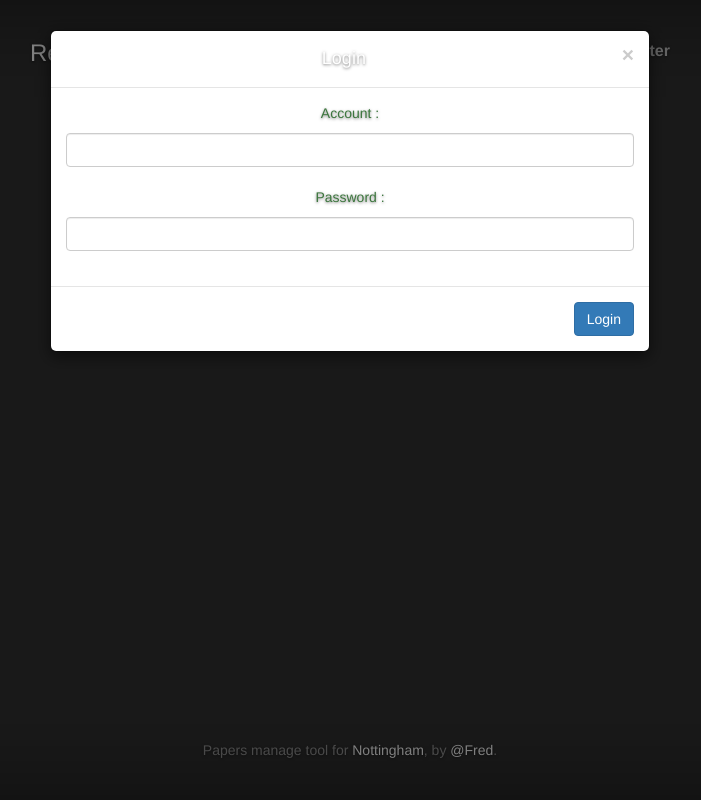
After one commit to nzhl/research-scraper, a Flask app: template web/florida/templates/index1.html in a window 1280 px wide, after a click on "Login". The commit adds this page. Shown: the whole page, without its empty margins (290-991 px from the left). Run offline with Flask 2, Linux system fonts and the light colour scheme; the template is opened without the code that fills it, so the values that code supplies are empty.

Commit message:
added login/register system

```diff
--- /dev/null
+++ b/web/florida/static/css/cover.css
@@ -0,0 +1,163 @@
+/*
+ *  * Globals
+ *   */
+
+/* Links */
+a,
+a:focus,
+a:hover {
+	color: #fff;
+}
+
+/* Custom default button */
+.btn-default,
+.btn-default:hover,
+.btn-default:focus {
+	color: #333;
+	text-shadow: none; /* Prevent inheritance from `body` */
+	background-color: #fff;
+	border: 1px solid #fff;
+}
+
+
+/*
+ *  * Base structure
+ *   */
+
+html,
+body {
+	height: 100%;
+	background-color: #333;
+}
+body {
+	color: #fff;
+	text-align: center;
+	text-shadow: 0 1px 3px rgba(0,0,0,.5);
+}
+
+/* Extra markup and styles for table-esque vertical and horizontal centering */
+.site-wrapper {
+	display: table;
+	width: 100%;
+	height: 100%; /* For at least Firefox */
+	min-height: 100%;
+	-webkit-box-shadow: inset 0 0 100px rgba(0,0,0,.5);
+	box-shadow: inset 0 0 100px rgba(0,0,0,.5);
+}
+.site-wrapper-inner {
+	display: table-cell;
+	vertical-align: top;
+}
+.cover-container {
+	margin-right: auto;
+	margin-left: auto;
+}
+
+/* Padding for spacing */
+.inner {
+	padding: 30px;
+}
+
+
+/*
+ *  * Header
+ *   */
+.masthead-brand {
+	margin-top: 10px;
+	margin-bottom: 10px;
+}
+
+.masthead-nav > li {
+	display: inline-block;
+}
+.masthead-nav > li + li {
+	margin-left: 20px;
+}
+.masthead-nav > li > a {
+	padding-right: 0;
+	padding-left: 0;
+	font-size: 16px;
+	font-weight: bold;
+	color: #fff; /* IE8 proofing */
+	color: rgba(255,255,255,.75);
+	border-bottom: 2px solid transparent;
+}
+.masthead-nav > li > a:hover,
+.masthead-nav > li > a:focus {
+	background-color: transparent;
+	border-bottom-color: #a9a9a9;
+	border-bottom-color: rgba(255,255,255,.25);
+}
+.masthead-nav > .active > a,
+.masthead-nav > .active > a:hover,
+.masthead-nav > .active > a:focus {
+	color: #fff;
+	border-bottom-color: #fff;
+}
+
+@media (min-width: 768px) {
+	.masthead-brand {
+		float: left;
+	}
+	.masthead-nav {
+		float: right;
+	}
+}
+
+
+/*
+ *  * Cover
+ *   */
+
+.cover {
+	padding: 0 20px;
+}
+.cover .btn-lg {
+	padding: 10px 20px;
+	font-weight: bold;
+}
+
+
+/*
+ *  * Footer
+ *   */
+
+.mastfoot {
+	color: #999; /* IE8 proofing */
+	color: rgba(255,255,255,.5);
+}
+
+
+/*
+ *  * Affix and center
+ *   */
+
+@media (min-width: 768px) {
+	/* Pull out the header and footer */
+	.masthead {
+		position: fixed;
+		top: 0;
+	}
+	.mastfoot {
+		position: fixed;
+		bottom: 0;
+	}
+	/* Start the vertical centering */
+	.site-wrapper-inner {
+		vertical-align: middle;
+	}
+	/* Handle the widths */
+	.masthead,
+	.mastfoot,
+	.cover-container {
+		width: 100%; /* Must be percentage or pixels for horizontal alignment */
+	}
+}
+
+@media (min-width: 992px) {
+	.masthead,
+	.mastfoot,
+	.cover-container {
+		width: 700px;
+	}
+}
--- /dev/null
+++ b/web/florida/templates/base.html
@@ -0,0 +1,195 @@
+<!DOCTYPE html>
+<html lang="en">
+    <head>
+        <meta charset="utf-8">
+        <meta name="description" content="UNNC Research Scraper">
+        <meta name="author" content="Fred">
+        <title> Research Scraper </title>
+        <link href="../static/css/bootstrap.min.css" rel="stylesheet">
+        <link href="../static/css/cover.css" rel="stylesheet">
+        <script src="https://unpkg.com/vue"></script>
+        <script src="https://unpkg.com/axios/dist/axios.min.js"></script>
+    </head>
+
+    <body>
+        <div class="site-wrapper">
+            <div class="site-wrapper-inner">
+                <div class="cover-container">
+
+                    <div class="masthead clearfix">
+
+                        <div class="inner">
+                            <h3 class="masthead-brand">Research Scraper</h3>
+                            <nav>
+                                <ul class="nav masthead-nav">
+                                    <li class="active"><a href="/">Home</a></li>
+                                    {% if 'name' not in session %}
+                                    <li >
+                                        <a data-toggle="modal" data-target="#login_tool">Login</a>
+                                    </li>
+                                    <li >
+                                        <a data-toggle="modal" data-target="#register_tool">Register</a>
+                                    </li>
+                                    {% else %}
+                                    <li>
+                                        <div class="dropdown" id="login_tool">
+                                            <a class="btn dropdown-toggle" id="dropdownMenu1" data-toggle="dropdown">
+                                                {{ session['name'] }}
+                                                <span class="caret"></span>
+                                            </a>
+                                            <ul class="dropdown-menu" role="menu" aria-labelledby="dropdownMenu1">
+                                                <li role="presentation">
+                                                    <a role="menuitem" tabindex="-1" href="#">Profile</a>
+                                                </li>
+                                                <li role="presentation">
+                                                    <a role="menuitem" tabindex="-1" href="#">Group</a>
+                                                </li>
+                                                <li role="presentation" class="divider"></li>
+                                                <li role="presentation">
+                                                    <a v-on:click="logout" role="menuitem" tabindex="-1" href="#">Logout</a>
+                                                </li>
+                                            </ul>
+                                        </div>
+                                    </li>
+                                    {% endif %}
+                                </ul>
+                            </nav>
+                        </div>
+
+                    </div>
+
+                    {% if 'name' not in session %}
+                    <div class="modal fade" id="login_tool" tabindex="-1" role="dialog" aria-labelledby="login_label" aria-hidden="true">
+                        <div class="modal-dialog" >
+                            <div class="modal-content ">
+                                <div class="modal-header">
+                                    <button type="button" class="close" data-dismiss="modal" aria-hidden="true">
+                                        &times;
+                                    </button>
+                            <h4 class="modal-title" id="login_label">
+                                Login
+                            </h4>
+                                </div>
+                                <div class="modal-body">
+                                    <p class="text-success">Account :</p>
+                                    <input v-model="account" class="form-control" type="text" /><br/>
+                                    <p class="text-success">Password :</p>
+                                    <input v-model="password" class="form-control" type="password" /><br/>
+                                </div>
+                                <div class="modal-footer">
+                                    <button v-on:click="login" type="button" class="btn btn-primary">
+                                        Login
+                                    </button>
+                                </div>
+                            </div>
+                        </div>
+                    </div>
+                    <div class="modal fade" id="register_tool" tabindex="-1" role="dialog" aria-labelledby="register_label" aria-hidden="true">
+                        <div class="modal-dialog" >
+                            <div class="modal-content ">
+                                <div class="modal-header">
+                                    <button type="button" class="close" data-dismiss="modal" aria-hidden="true">
+                                        &times;
+                                    </button>
+                            <h4 class="modal-title" id="register_label">
+                                Register
+                            </h4>
+                                </div>
+                                <div class="modal-body">
+                                    <p class="text-success">Name :</p>
+                                    <input v-model="name" class="form-control" type="text" /><br/>
+                                    <p class="text-success">Account :</p>
+                                    <input v-model="account" class="form-control" type="text" /><br/>
+                                    <p class="text-success">Password :</p>
+                                    <input v-model="password" class="form-control" type="password" /><br/>
+                                    <p class="text-success">Google Scholar Address :</p>
+                                    <input v-model="gs_link" class="form-control" type="url" /><br/>
+                                </div>
+                                <div class="modal-footer">
+                                    <button v-on:click="register" type="button" class="btn btn-primary">
+                                        Register
+                                    </button>
+                                </div>
+                            </div>
+                        </div>
+                    </div>
+                    {% endif %}
+
+                    <script>
+                        var login_tool = new Vue({
+                            el: '#login_tool',
+                            data: {
+                                account: "",
+                                password: ""
+                            },
+                            methods: {
+                                login: function(){
+                                    axios.post('/api/sessions/',
+                                        {
+                                            "account": this.account,
+                                            "password": this.password
+                                        }
+                                    ).then(function(response){
+                                        location.reload()
+                                    }).catch(function(error){
+                                        alert("Unmatched account and password !")
+                                    })
+                                },
+
+                                logout: function(){
+                                    axios.delete('api/sessions/').
+                                        then(function(response){
+                                            location.reload()
+                                        }).catch(function(error){
+                                            alert("Unknown server error !")
+                                        })
+                                }
+                            }
+                        })
+
+                        var register_tool = new Vue({
+                            el: '#register_tool',
+                            data: {
+                                name: "",
+                                is_registered: "1",
+                                account: "",
+                                password: "",
+                                gs_link: ""
+                            },
+                            methods: {
+                                register: function(){
+                                    axios.post('api/authors/',
+                                        {
+                                            'name': this.name,
+                                            'is_registered': this.is_registered,
+                                            'account': this.account,
+                                            'password': this.password,
+                                            'gs_link': this.gs_link
+                                        }
+                                    ).then(function (response){
+                                        location.reload()
+                                    }).catch(function(error){
+                                        alert("Unknown server error !")
+                                    })
+                                }
+                            }
+                        })
+                    </script>
+
+
+                    {% block content %}{% endblock %}
+
+                    <div class="mastfoot">
+                        <div class="inner">
+                            <p>Papers manage tool for <a href="http://www.nottingham.ac.uk">Nottingham</a>, by <a href="https://twitter.com/mdo">@Fred</a>.</p>
+                        </div>
+                    </div>
+
+                </div>
+            </div>
+        </div>
+
+        <script src="../static/js/jquery-3.2.1.slim.min.js"></script>
+        <script src="../static/js/bootstrap.min.js"></script>
+    </body>
+</html>
--- /dev/null
+++ b/web/florida/templates/index1.html
@@ -0,0 +1 @@
+{% extends "base.html" %}
```
Also changed, not shown: web/florida/__init__.py (+20 -4 lines), web/florida/blueprints/authors.py (added, +49 -0 lines), web/florida/blueprints/papers.py (renamed from web/florida/blueprints/api.py, +13 -13 lines), web/florida/blueprints/sessions.py (added, +59 -0 lines), web/florida/templates/index.html (+26 -63 lines), 1 other file.
